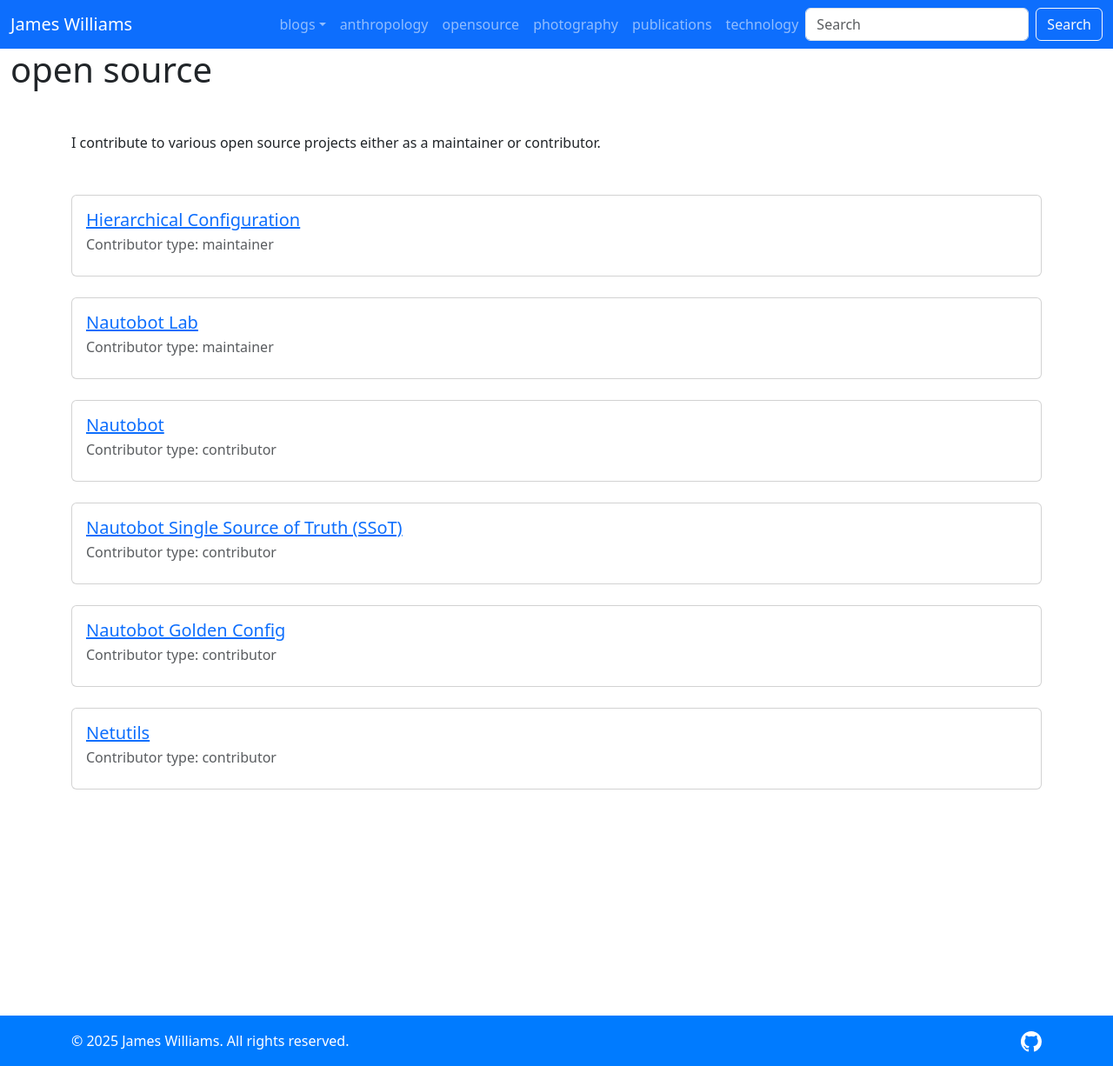
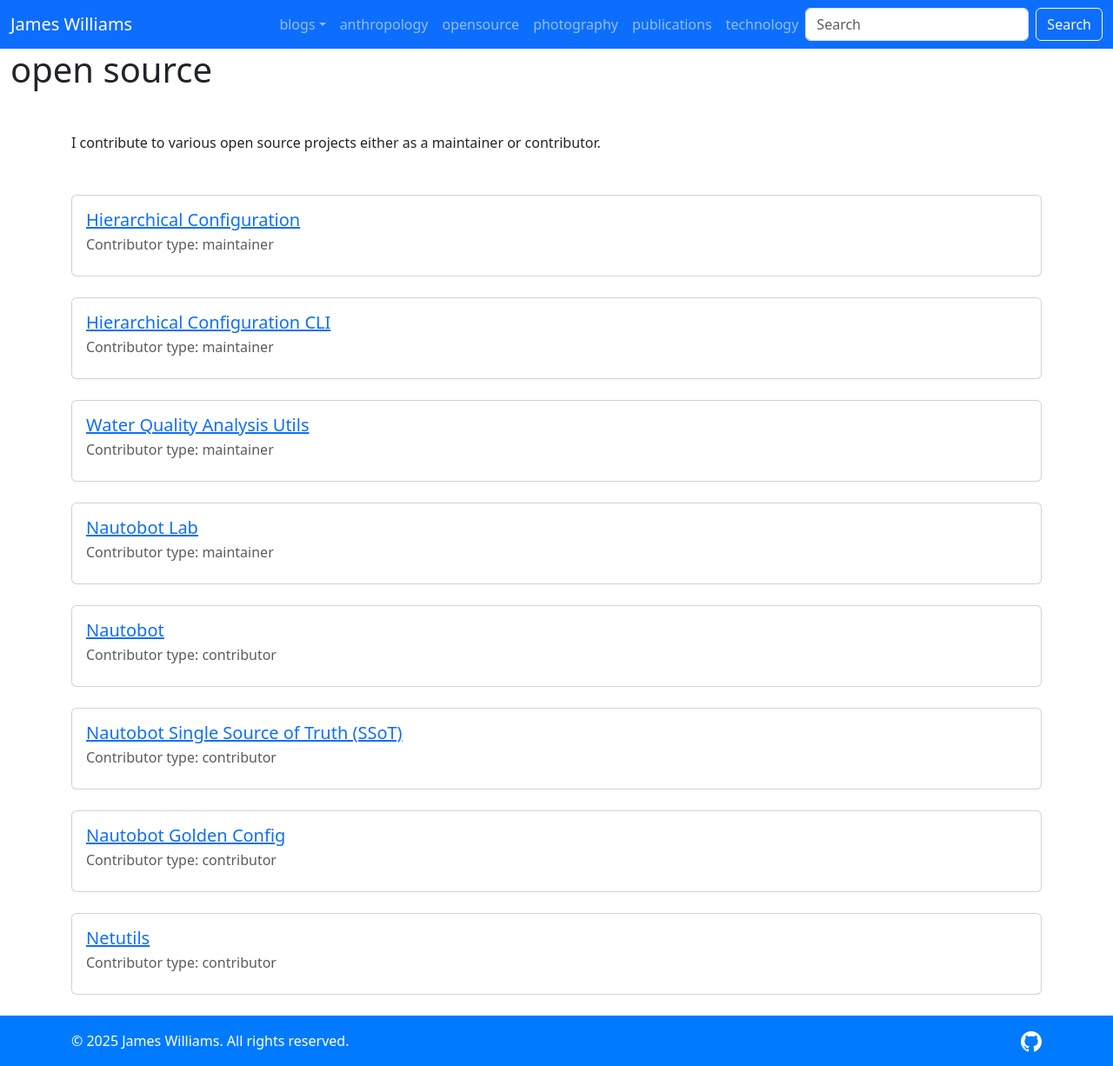
Before and after one commit to jtdub/jtdub.com, a Jekyll site: the page built from opensource/index.html, in a window 1280 px wide and 1226 px high. Shown: the whole window at 87% size. Built offline with Jekyll 4.4.1, drawn with Linux system fonts in a browser that asks for light colours; nearby versions of some CDN libraries.

Commit message:
Update oss_data.yml

```diff
--- a/_data/oss_data.yml
+++ b/_data/oss_data.yml
@@ -1,5 +1,11 @@
 - name: "Hierarchical Configuration"
   repo: "https://github.com/netdevops/hier_config/"
+  contrib: "maintainer"
+- name: "Hierarchical Configuration CLI"
+  repo: "https://github.com/netdevops/hier-config-cli/"
+  contrib: "maintainer"
+- name: "Water Quality Analysis Utils"
+  repo: "https://github.com/jtdub/wqautils/"
   contrib: "maintainer"
 - name: "Nautobot Lab"
   repo: "https://github.com/nautobot/nautobot-lab/"
```
